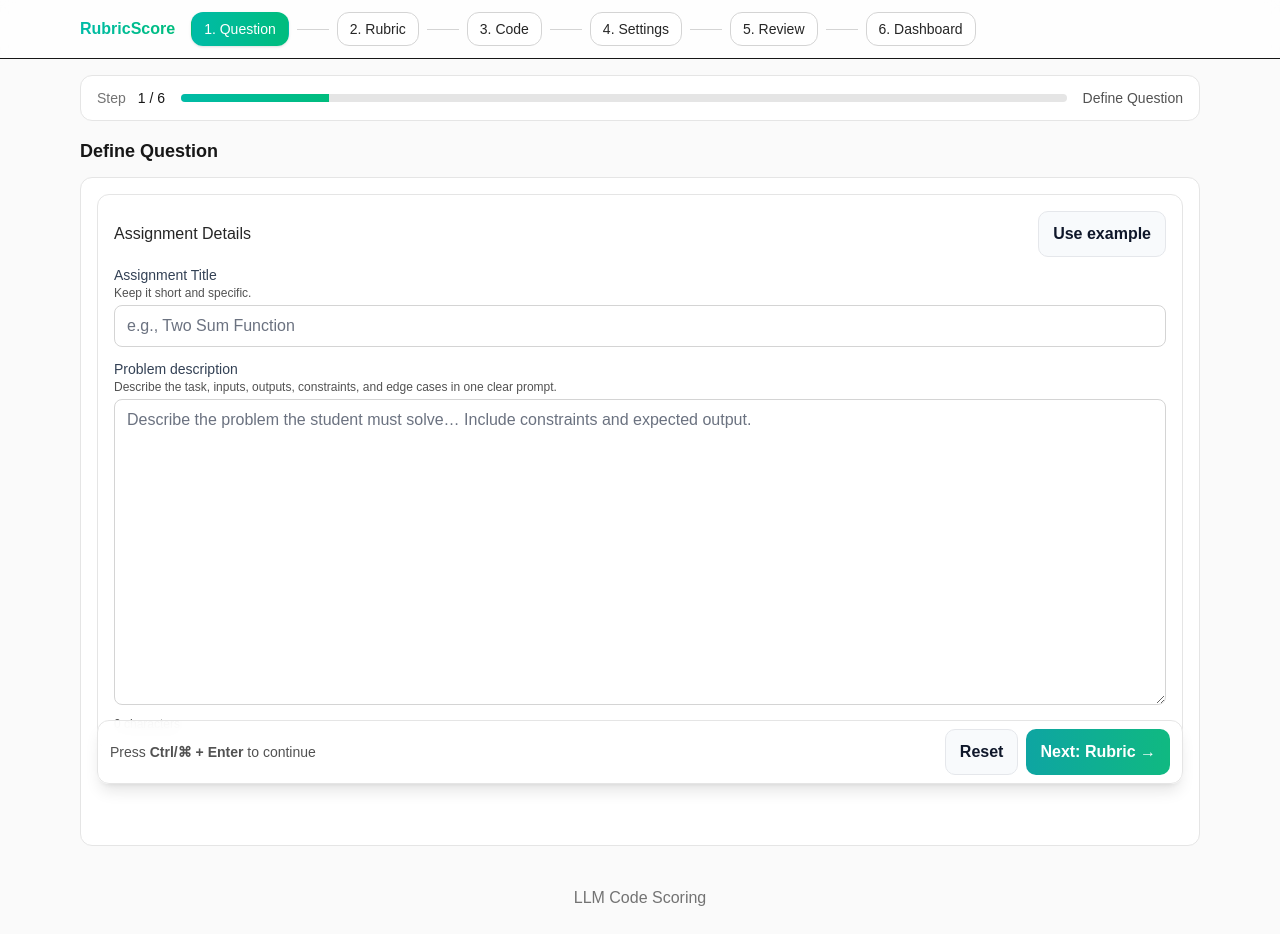
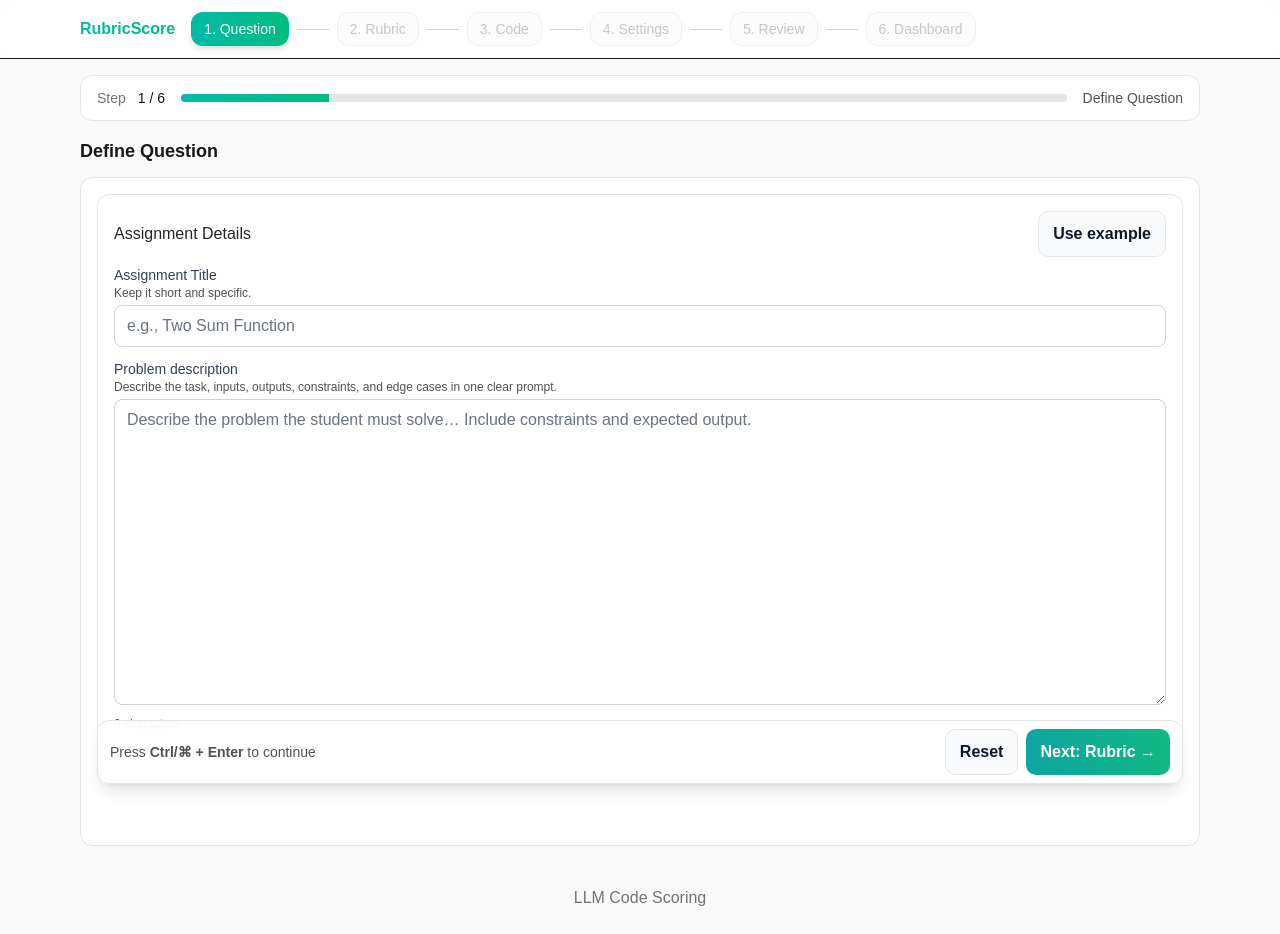
Before and after one commit to Giang-Dang/llm-code-scoring, a Next.js app in the folder Frontend/fe-code-scoring/: page / in a window 1280 px wide. Built offline with nearby package versions, Linux system fonts and the light colour scheme.

Commit message:
feat: add step validation and alerts to prevent skipping incomplete steps in wizard flow

```diff
--- a/Frontend/fe-code-scoring/src/components/Header.tsx
+++ b/Frontend/fe-code-scoring/src/components/Header.tsx
@@ -2,41 +2,80 @@
 
 import { Stepper } from "./Stepper";
 import { useAppState } from "@/state/appState";
+import { useAlert } from "./Alert";
 
 export function Header() {
   const { state, dispatch } = useAppState();
+  const alertModal = useAlert();
+
+  // Validation functions
+  const isStep1Valid = () => {
+    return state.question.title.trim() !== "" && state.question.prompt.trim() !== "";
+  };
+
+  const isStep2Valid = () => {
+    if (state.rubric.categories.length === 0) return false;
+    const totalWeight = state.rubric.categories.reduce((sum, cat) => sum + cat.weight, 0);
+    return Math.abs(totalWeight - 1) < 0.01;
+  };
+
+  const isStep3Valid = () => {
+    return state.submissions.length > 0;
+  };
+
   const steps = [
-    { id: 1, label: "Question" },
-    { id: 2, label: "Rubric" },
-    { id: 3, label: "Code" },
-    { id: 4, label: "Settings" },
-    { id: 5, label: "Review" },
-    { id: 6, label: "Dashboard" },
+    { id: 1, label: "Question", isValid: true }, // Always accessible
+    { id: 2, label: "Rubric", isValid: isStep1Valid() },
+    { id: 3, label: "Code", isValid: isStep1Valid() && isStep2Valid() },
+    { id: 4, label: "Settings", isValid: isStep1Valid() && isStep2Valid() && isStep3Valid() },
+    { id: 5, label: "Review", isValid: isStep1Valid() && isStep2Valid() && isStep3Valid() },
+    { id: 6, label: "Dashboard", isValid: isStep1Valid() && isStep2Valid() && isStep3Valid() },
   ];
+  const handleStepSelect = async (id: number) => {
+    const targetStep = steps.find(s => s.id === id);
+
+    // Allow going back to any previous step
+    if (id <= state.ui.step) {
+      dispatch({ type: "ui/setStep", step: id as 1 | 2 | 3 | 4 | 5 | 6 });
+      return;
+    }
+
+    // Check if target step is valid
+    if (!targetStep?.isValid) {
+      // Show specific error message based on which step is invalid
+      if (id >= 2 && !isStep1Valid()) {
+        await alertModal({
+          title: "Question Required",
+          message: "Please complete the Question step (title and description) before proceeding.",
+          tone: "warning"
+        });
+      } else if (id >= 3 && !isStep2Valid()) {
+        await alertModal({
+          title: "Rubric Required",
+          message: "Please complete the Rubric step (add categories with weights summing to 100%) before proceeding.",
+          tone: "warning"
+        });
+      } else if (id >= 4 && !isStep3Valid()) {
+        await alertModal({
+          title: "Code Submissions Required",
+          message: "Please add at least one code submission before proceeding.",
+          tone: "warning"
+        });
+      }
+      return;
+    }
+
+    dispatch({ type: "ui/setStep", step: id as 1 | 2 | 3 | 4 | 5 | 6 });
+  };
+
   return (
     <header className="sticky top-0 z-10 border-b bg-white/70 backdrop-blur">
       <div className="max-w-6xl mx-auto px-4 py-3 flex items-center justify-between">
         <div className="flex items-center gap-4">
           <div className="font-semibold text-transparent bg-clip-text bg-gradient-to-r from-teal-500 to-emerald-500">RubricScore</div>
-          <Stepper steps={steps} active={state.ui.step} onSelect={(id) => dispatch({ type: "ui/setStep", step: id as 1 | 2 | 3 | 4 | 5 | 6 })} />
+          <Stepper steps={steps} active={state.ui.step} onSelect={handleStepSelect} />
         </div>
         <div className="flex items-center gap-4 text-sm">
-          {/* <div className="hidden md:flex items-center gap-2 rounded-full border border-neutral-200 bg-neutral-50 px-4 py-1.5 text-neutral-700">
-            <span className="text-xs font-semibold uppercase tracking-wide text-neutral-500">Output</span>
-            <span className="font-medium text-neutral-900">{state.ui.outputLanguage}</span>
-          </div>
-          <div className="relative">
-            <select
-              aria-label="Change output language"
-              className="appearance-none rounded-full border border-neutral-200 bg-white py-1.5 pl-4 pr-8 text-neutral-900 shadow-sm focus:border-teal-500 focus:outline-none focus:ring-2 focus:ring-teal-500/60"
-              value={state.ui.outputLanguage}
-              onChange={(e) => dispatch({ type: "ui/setOutputLanguage", value: e.target.value })}
-            >
-              <option>Vietnamese</option>
-              <option>English</option>
-            </select>
-            <span className="pointer-events-none absolute inset-y-0 right-3 flex items-center text-neutral-500">▾</span>
-          </div> */}
         </div>
       </div>
     </header>
--- a/Frontend/fe-code-scoring/src/components/ReviewConfirm.tsx
+++ b/Frontend/fe-code-scoring/src/components/ReviewConfirm.tsx
@@ -126,7 +126,10 @@ export function ReviewConfirm() {
                 {state.submissions.length} submission{state.submissions.length !== 1 ? "s" : ""} ready for grading
               </div>
               <div className="space-y-2">
-                {state.submissions.slice(0, 5).map((sub) => (
+                {[...state.submissions]
+                  .sort((a, b) => a.name.localeCompare(b.name))
+                  .slice(0, 5)
+                  .map((sub) => (
                     <div key={sub.id} className="flex items-center gap-3 p-3 rounded-lg bg-neutral-50">
                       <div className="w-8 h-8 rounded-lg bg-teal-100 flex items-center justify-center">
                         <svg className="w-5 h-5 text-teal-600" fill="none" stroke="currentColor" viewBox="0 0 24 24">
--- a/Frontend/fe-code-scoring/src/components/Stepper.tsx
+++ b/Frontend/fe-code-scoring/src/components/Stepper.tsx
@@ -5,29 +5,40 @@ import { clsx } from "clsx";
 type Step = {
   id: number;
   label: string;
+  isValid?: boolean;
 };
 
 export function Stepper({ steps, active, onSelect }: { steps: Step[]; active: number; onSelect: (id: number) => void }) {
   return (
     <nav className="stepper flex items-center gap-2" aria-label="Wizard Progress">
-      {steps.map((s, i) => (
+      {steps.map((s, i) => {
+        const isDisabled = s.isValid === false;
+        const isActive = active === s.id;
+        const isCompleted = s.id < active;
+
+        return (
           <div key={s.id} className="flex items-center gap-2">
             <button
               className={clsx(
                 "stepper-btn",
-              "px-3 py-1.5 rounded-xl border text-sm",
-              active === s.id
-                ? "border-transparent text-white bg-gradient-to-r from-teal-500 to-emerald-500 shadow"
-                : "border-neutral-300 text-neutral-800 bg-white"
+                "px-3 py-1.5 rounded-xl border text-sm font-medium transition-all",
+                isActive && "border-transparent text-white bg-gradient-to-r from-teal-500 to-emerald-500 shadow-md",
+                !isActive && isCompleted && "border-teal-300 text-teal-700 bg-teal-50",
+                !isActive && !isCompleted && !isDisabled && "border-neutral-300 text-neutral-800 bg-white hover:border-teal-400 hover:bg-teal-50",
+                isDisabled && "border-neutral-200 text-neutral-400 bg-neutral-50 cursor-not-allowed opacity-60"
               )}
-            aria-current={active === s.id ? "step" : undefined}
+              aria-current={isActive ? "step" : undefined}
+              aria-disabled={isDisabled ? true : undefined}
               onClick={() => onSelect(s.id)}
+              disabled={isDisabled}
+              title={isDisabled ? "Complete previous steps first" : undefined}
             >
               {s.id}. {s.label}
             </button>
             {i < steps.length - 1 && <span className="w-8 h-px bg-neutral-300" aria-hidden />}
           </div>
-      ))}
+        );
+      })}
     </nav>
   );
 }
```
Lines whose indentation alone changed are shown as unchanged.
